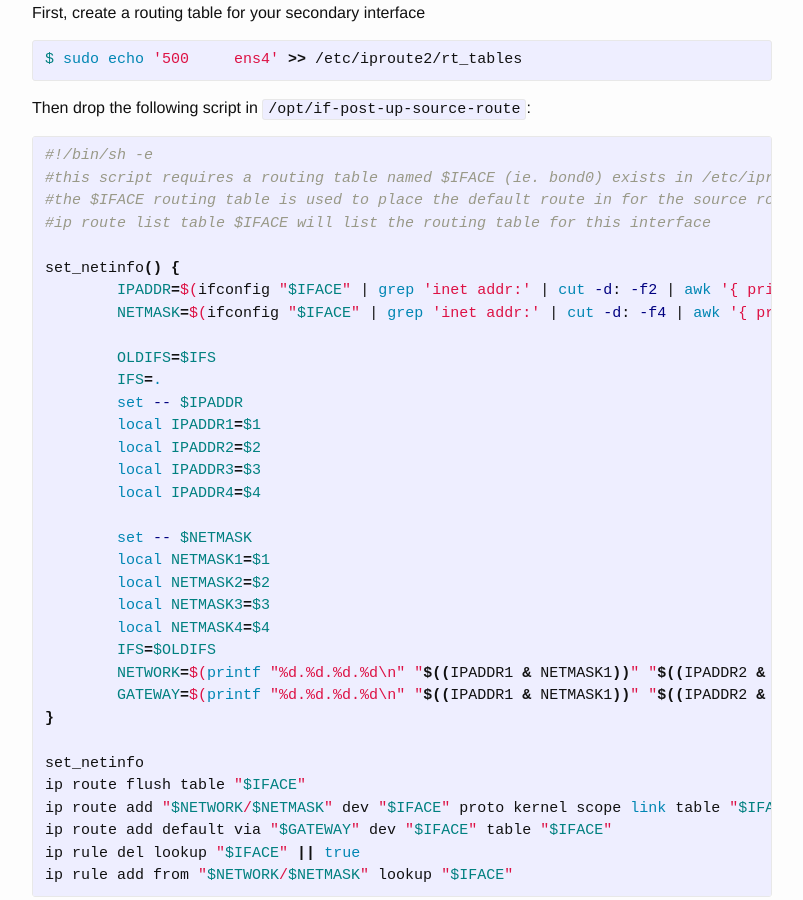
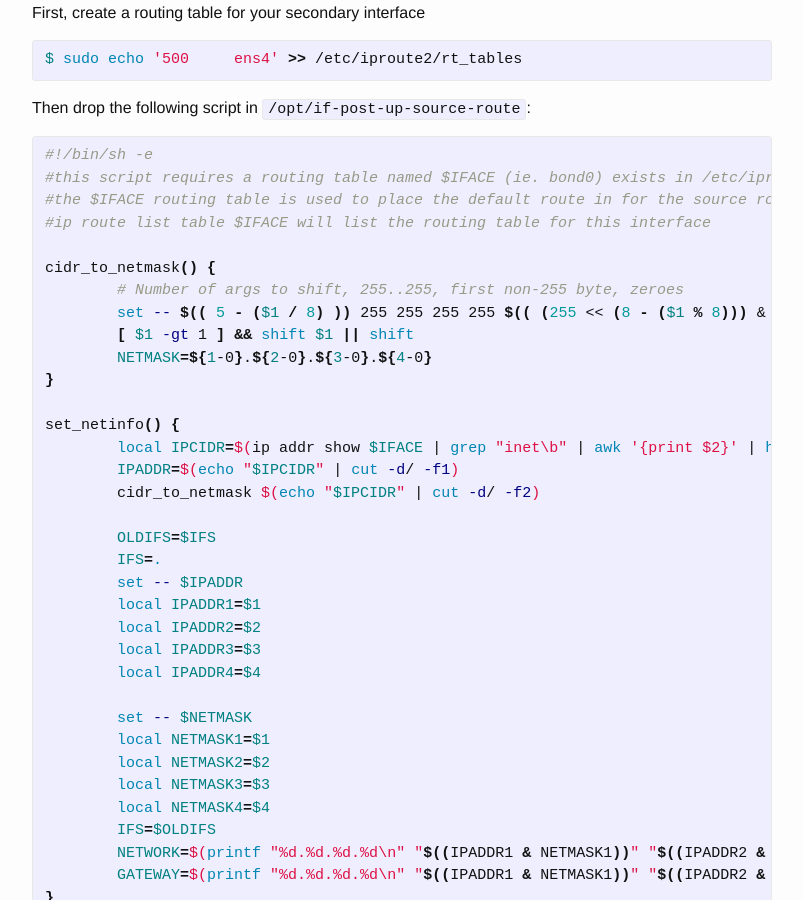
Before and after one commit to Logan2211/Logan2211.github.io, a Jekyll site: the page built from _posts/2016-07-06-linux-source-routing.markdown, in a window 1280 px wide and 900 px high, scrolled down 1615 px. Shown: the whole window, without its empty margins (238-1041 px from the left). Built offline with Jekyll 4.4.1, drawn with Linux system fonts in a browser that asks for light colours; some of the changed text lies outside the part shown.

Commit message:
Update source based routing script
The source based routing script has been updated to use iproute2
commands instead of ifconfig. This has the benefit of not using
the deprecated ifconfig tool, but also comes with the benefit of
working consistently even on newer distros where the output of
ifconfig is inconsistent with older versions.

```diff
--- a/_layouts/post.html
+++ b/_layouts/post.html
@@ -5,7 +5,15 @@ layout: default
 
   <header class="post-header">
     <h1 class="post-title" itemprop="name headline">{{ page.title }}</h1>
-    <p class="post-meta"><time datetime="{{ page.date | date_to_xmlschema }}" itemprop="datePublished">{{ page.date | date: "%b %-d, %Y" }}</time>{% if page.author %} • <span itemprop="author" itemscope itemtype="http://schema.org/Person"><span itemprop="name">{{ page.author }}</span></span>{% endif %}</p>
+    <p class="post-meta">
+      <time datetime="{{ page.date | date_to_xmlschema }}" itemprop="datePublished">{{ page.date | date: "%b %-d, %Y" }}</time>
+      {% if page.last_modified_at %}
+      (Updated: <time datetime="{{ page.last_modified_at | date_to_xmlschema }}" itemprop="dateModified">{{ page.last_modified_at | date: "%b %-d, %Y" }}</time>)
+      {% endif %}
+      {% if page.author %}
+      • <span itemprop="author" itemscope itemtype="http://schema.org/Person"><span itemprop="name">{{ page.author }}</span></span>
+      {% endif %}
+    </p>
   </header>
 
   <div class="post-content" itemprop="articleBody">
--- a/_posts/2016-07-06-linux-source-routing.markdown
+++ b/_posts/2016-07-06-linux-source-routing.markdown
@@ -84,9 +85,17 @@ Then drop the following script in `/opt/if-post-up-source-route`:
 #the $IFACE routing table is used to place the default route in for the source routing table
 #ip route list table $IFACE will list the routing table for this interface
 
+cidr_to_netmask() {
+	# Number of args to shift, 255..255, first non-255 byte, zeroes
+	set -- $(( 5 - ($1 / 8) )) 255 255 255 255 $(( (255 << (8 - ($1 % 8))) & 255 )) 0 0 0
+	[ $1 -gt 1 ] && shift $1 || shift
+	NETMASK=${1-0}.${2-0}.${3-0}.${4-0}
+}
+
 set_netinfo() {
-	IPADDR=$(ifconfig "$IFACE" | grep 'inet addr:' | cut -d: -f2 | awk '{ print $1}')
-	NETMASK=$(ifconfig "$IFACE" | grep 'inet addr:' | cut -d: -f4 | awk '{ print $1}')
+	local IPCIDR=$(ip addr show $IFACE | grep "inet\b" | awk '{print $2}' | head -n1)
+	IPADDR=$(echo "$IPCIDR" | cut -d/ -f1)
+	cidr_to_netmask $(echo "$IPCIDR" | cut -d/ -f2)
 
 	OLDIFS=$IFS
 	IFS=.
```
Also changed, not shown: other parts of _posts/2016-07-06-linux-source-routing.markdown (+1 -0 lines).
